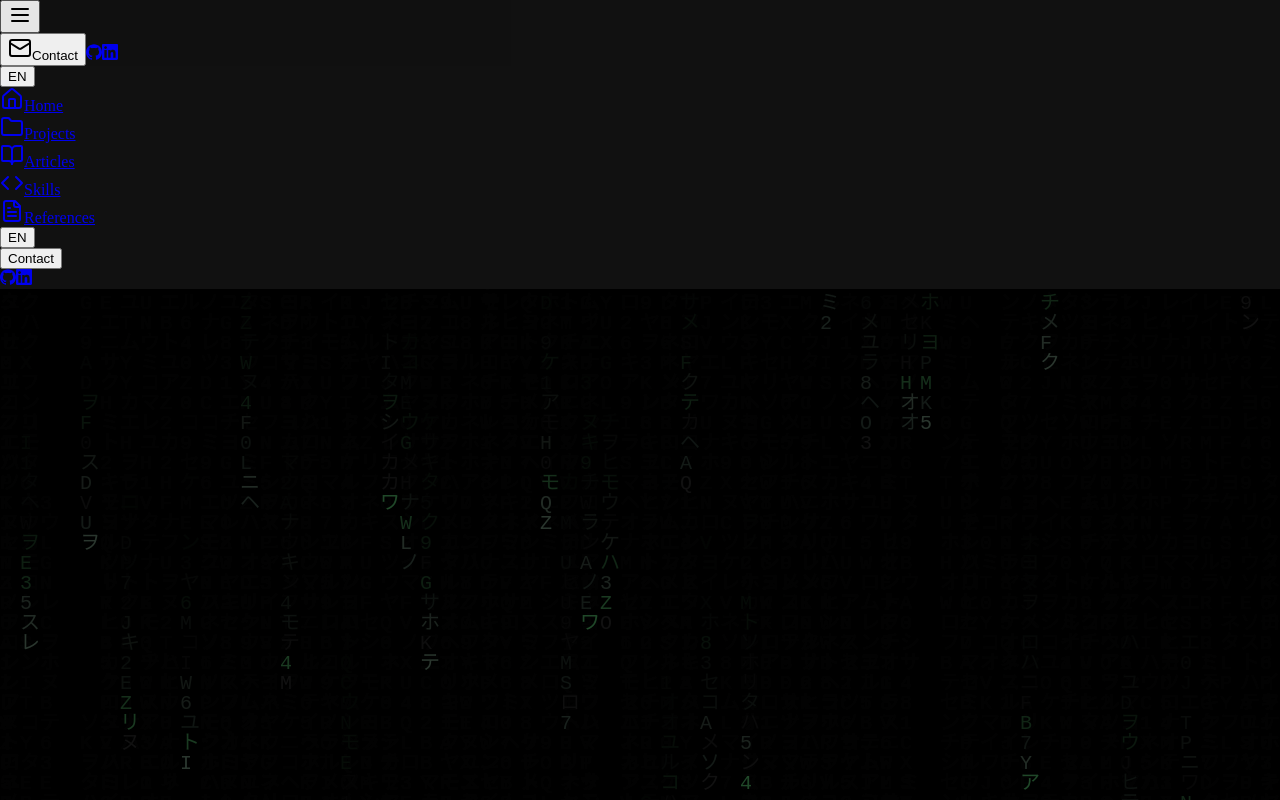
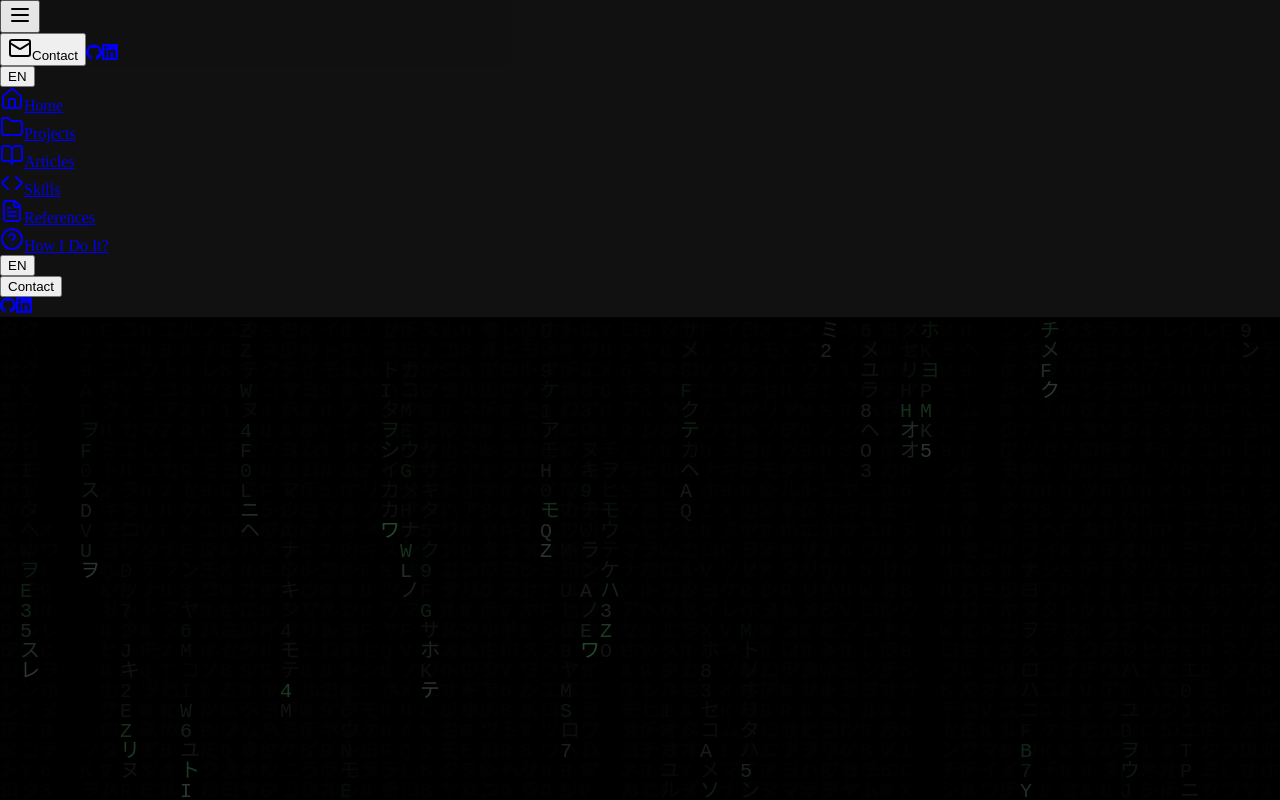
Before and after one commit to dar-kow/Portfolio, a React (Vite) app in the folder client/: page /references in a window 1280 px wide. Shown: the top 800 px of the page. Built offline with nearby package versions, Linux system fonts and the light colour scheme.

Commit message:
Add "How I Do It?" section with sub-menu items to sidebar

```diff
--- a/client/src/features/side-bar/data.tsx
+++ b/client/src/features/side-bar/data.tsx
@@ -1,5 +1,5 @@
 import React from "react";
-import { Home, Folder, BookOpen, Code, FileText } from "lucide-react";
+import { Home, Folder, BookOpen, Code, FileText, HelpCircle, FileCode2 } from "lucide-react";
 
 export const contactMessages = {
     contactButton: {
@@ -13,11 +13,27 @@ export type LocalizedLabel = {
     en: string;
 };
 
+export type SubMenuItem = {
+    path: string;
+    label: LocalizedLabel;
+};
+
 export type MenuItem = {
     path: string;
     label: LocalizedLabel;
     icon: React.ReactNode;
+    subMenu?: SubMenuItem[];
 };
+
+// Dodanie nowej sekcji "Jak to robię?"
+export const howIDoItSubMenu: SubMenuItem[] = [
+    { path: "/how-i-do-it/test-plan", label: { pl: "Plan testów", en: "Test Plan" } },
+    { path: "/how-i-do-it/test-scenario", label: { pl: "Scenariusz testowy", en: "Test Scenario" } },
+    { path: "/how-i-do-it/test-case", label: { pl: "Przypadek testowy", en: "Test Case" } },
+    { path: "/how-i-do-it/playwright-class", label: { pl: "Playwright (TS klasy)", en: "Playwright (TS Classes)" } },
+    { path: "/how-i-do-it/playwright-func", label: { pl: "Playwright (TS funkcje)", en: "Playwright (TS Functions)" } },
+    { path: "/how-i-do-it/bug-reporting", label: { pl: "Zgłaszanie błędów", en: "Bug Reporting" } },
+];
 
 export const menuItems: MenuItem[] = [
     { path: "/", label: { pl: "Home", en: "Home" }, icon: <Home className="w-5 h-5" /> },
@@ -29,6 +45,12 @@ export const menuItems: MenuItem[] = [
         label: { pl: "Referencje", en: "References" },
         icon: <FileText className="w-5 h-5" />,
     },
+    {
+        path: "/how-i-do-it",
+        label: { pl: "Jak to robię?", en: "How I Do It?" },
+        icon: <HelpCircle className="w-5 h-5" />,
+        subMenu: howIDoItSubMenu,
+    },
 ];
 
 export const socialLinks = {
```
